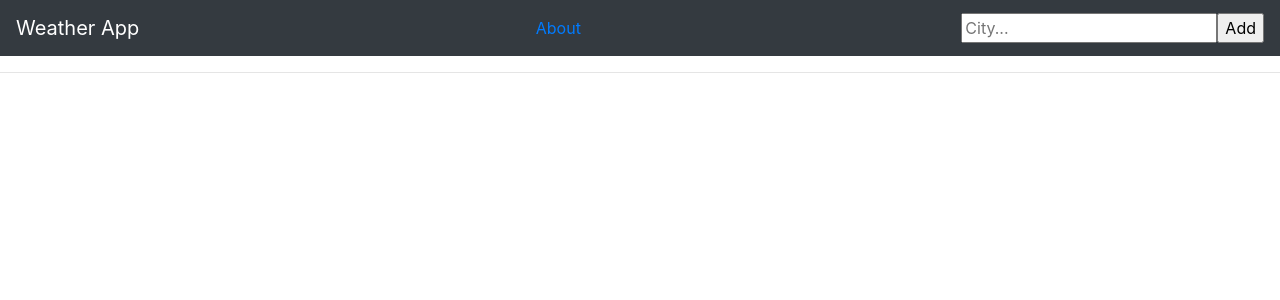
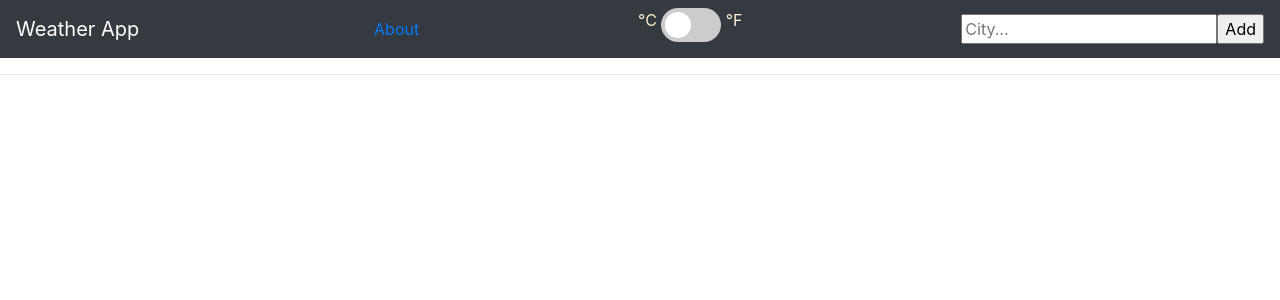
Before and after one commit to felipemunevarn/Weather-React, a React (Create React App) app: page / in a window 1280 px wide. Shown: the top 300 px of the page. Built offline with nearby package versions, Linux system fonts and the light colour scheme.

Commit message:
'updatingunits'

```diff
--- a/package.json
+++ b/package.json
@@ -9,8 +9,8 @@
     "@testing-library/user-event": "^7.2.1",
     "node-fetch": "^2.6.1",
     "prompt-sync": "^4.2.0",
-    "react": "^16.13.0",
-    "react-dom": "^16.13.0",
+    "react": "^16.14.0",
+    "react-dom": "^16.14.0",
     "react-router-dom": "^5.2.0",
     "react-scripts": "3.4.0"
   },
--- a/src/components/About.jsx
+++ b/src/components/About.jsx
@@ -9,7 +9,7 @@ function About({onSearch}) {
           <h2>ABOUT</h2>
         </span>
         <span>
-          <div>Frontend App done with React using https://openweathermap.org/api</div>
+          <div>Frontend App done with React using <a href='https://openweathermap.org/api'>https://openweathermap.org/api</a></div>
           {/* <div>This app has a pre-loaded city which is Ubate becouse there is where my parents live. Feel free to close it!!!</div> */}
           <div>Coded by Andres Munevar</div>
         </span>
--- a/src/components/Card.jsx
+++ b/src/components/Card.jsx
@@ -2,24 +2,24 @@ import React from 'react';
 import './Card.css';
 import { Link } from 'react-router-dom';
 
-export default function Card ({min, max, name, img, onClose, id}) {
+export default function Card ({min, max, name, img, onClose, id, country, symbol}) {
     return (
       <div className="card">
         <div id="closeIcon" className="row">
             <button onClick={onClose} className="btn btn-sm btn-danger">X</button>
         </div>
         <div className="card-body">
-          <Link to={`/Weather-React/ciudad/${id}`} >
-            <h5 className="card-title">{name}</h5>
+          <Link to={`/ciudad/${id}`} >
+            <h5 className="card-title">{name}, {country}</h5>
           </Link>
           <div className="row">
             <div className="col-sm-4 col-md-4 col-lg-4">
               <p>Min</p>
-              <p>{min}°</p>
+              <p>{min}°{symbol}</p>
             </div>
             <div className="col-sm-4 col-md-4 col-lg-4">
               <p>Max</p>
-              <p>{max}°</p>
+              <p>{max}°{symbol}</p>
             </div>
             <div className="col-sm-4 col-md-4 col-lg-4">
               <img className="iconoClima" src={"http://openweathermap.org/img/wn/"+img+"@2x.png"} width="80" height="80" alt="" />
--- a/src/components/Cards.jsx
+++ b/src/components/Cards.jsx
@@ -14,6 +14,8 @@ export default function Cards({cities, onClose}) {
           img={c.img}
           onClose={() => onClose(c.id)}
           id={c.id}
+          country={c.country}
+          units={c.units}
         /> )}
     </div>
   );
--- a/src/components/Ciudad.jsx
+++ b/src/components/Ciudad.jsx
@@ -1,13 +1,12 @@
 import React from "react";
 
 export default function Ciudad({city}) {
-
     return (
         <div className="ciudad">
                 <div className="container">
                     <h2>{city.name}</h2>
                     <div className="info">
-                        <div>Temperature: {city.temp} ºC</div>
+                        <div>Temperature: {city.temp} °{city.symbol}</div>
                         <div>Weather: {city.weather}</div>
                         <div>Wind: {city.wind} km/h</div>
                         <div>Clouds: {city.clouds}</div>
--- a/src/components/Nav.css
+++ b/src/components/Nav.css
@@ -1,3 +1,67 @@
-#logoHenry {
-  margin-right: 20px;
+/* The switch - the box around the slider */
+.switch {
+    position: relative;
+    display: inline-block;
+    width: 60px;
+    height: 34px;
+  }
+
+  /* Hide default HTML checkbox */
+  .switch input {
+    opacity: 0;
+    width: 0;
+    height: 0;
+  }
+
+  /* The slider */
+  .slider {
+    position: absolute;
+    cursor: pointer;
+    top: 0;
+    left: 0;
+    right: 0;
+    bottom: 0;
+    background-color: #ccc;
+    -webkit-transition: .4s;
+    transition: .4s;
+  }
+
+  .slider:before {
+    position: absolute;
+    content: "";
+    height: 26px;
+    width: 26px;
+    left: 4px;
+    bottom: 4px;
+    background-color: white;
+    -webkit-transition: .4s;
+    transition: .4s;
+  }
+
+  input:checked + .slider {
+    background-color: #2196F3;
+  }
+
+  input:focus + .slider {
+    box-shadow: 0 0 1px #2196F3;
+  }
+
+  input:checked + .slider:before {
+    -webkit-transform: translateX(26px);
+    -ms-transform: translateX(26px);
+    transform: translateX(26px);
+  }
+
+  /* Rounded sliders */
+  .slider.round {
+    border-radius: 34px;
+  }
+
+  .slider.round:before {
+    border-radius: 50%;
+  }
+
+.symbol {
+    color: blanchedalmond;
+    margin-top: px;
 }
--- a/src/components/Nav.jsx
+++ b/src/components/Nav.jsx
@@ -1,24 +1,25 @@
 import React from 'react';
 import SearchBar from './SearchBar.jsx';
+import Toggle from './Toggle.jsx';
 import './Nav.css';
 import { Link } from 'react-router-dom';
 
 
-function Nav({onSearch}) {
+function Nav({onSearch, onChange}) {
   return (
     <nav className="navbar navbar-dark bg-dark">
       <Link to='/'>
         <span className="navbar-brand">
-
           Weather App
         </span>
       </Link>
       <Link to='/about'>
         <span>About</span>
       </Link>
-        <SearchBar
-          onSearch={onSearch}
-        />
+      <Toggle onChange={onChange} />
+      <SearchBar
+        onSearch={onSearch}
+      />
     </nav>
   );
 };
--- /dev/null
+++ b/src/components/Toggle.jsx
@@ -0,0 +1,14 @@
+import React from "react";
+
+export default function Toggle({onChange}) {
+    return (
+        <div className="symbol">
+            <span>°C </span>
+            <label className="switch">
+                <input type="checkbox" onChange={(e) => onChange(e.target.value)}></input>
+                <span className="slider round"></span>
+            </label>
+            <span> °F</span>
+        </div>
+    );
+}
--- a/src/containers/App.js
+++ b/src/containers/App.js
@@ -12,39 +12,26 @@ const apiKey = '4ae2636d8dfbdc3044bede63951a019b';
 function App() {
   // const ubate = ;
   const [cities, setCities] = useState([]);
-
-  //  function preLoadUbate() {
-  //   //Llamado a la API del clima
-  //   fetch(`http://api.openweathermap.org/data/2.5/weather?q=ubate&units=metric&appid=${apiKey}`)
-  //     .then(r => r.json())
-  //     .then((recurso) => {
-  //       // if(recurso.main !== undefined){
-  //         const ciudad = {
-  //           min: Math.round(recurso.main.temp_min),
-  //           max: Math.round(recurso.main.temp_max),
-  //           img: recurso.weather[0].icon,
-  //           id: recurso.id,
-  //           wind: recurso.wind.speed,
-  //           temp: recurso.main.temp,
-  //           name: recurso.name,
-  //           weather: recurso.weather[0].main,
-  //           clouds: recurso.clouds.all,
-  //           latitud: recurso.coord.lat,
-  //           longitud: recurso.coord.lon
-  //         };
-  //         // if(!cities.find(city => city.id === ciudad.id)){
-  //         setCities(oldCities => [...oldCities, ciudad]);
-  //     }
-  // console.log("ubate");
-  // }
+  const [isToggled, setToggled] = useState(false);
 
   function onClose(id) {
     setCities(oldCities => oldCities.filter(c => c.id != id));
   }
 
+  function handleCheckboxChange(){
+    if(isToggled === false){
+      setToggled(true);
+    } else {
+      setToggled(false);
+    }
+
+  }
+
   function onSearch(ciudad) {
+    var units = (isToggled === false) ? 'metric' : 'imperial';
+    var symbol = (units === 'metric') ? 'C' : 'F';
     //Llamado a la API del clima
-    fetch(`https://api.openweathermap.org/data/2.5/weather?q=${ciudad}&units=metric&appid=${apiKey}`)
+    fetch(`https://api.openweathermap.org/data/2.5/weather?q=${ciudad}&units=${units}&appid=${apiKey}`)
       .then(r => r.json())
       .then((recurso) => {
         if(recurso.main !== undefined){
@@ -59,7 +46,9 @@ function App() {
             weather: recurso.weather[0].main,
             clouds: recurso.clouds.all,
             latitud: recurso.coord.lat,
-            longitud: recurso.coord.lon
+            longitud: recurso.coord.lon,
+            country: recurso.sys.country,
+            symbol: symbol
           };
           if(!cities.find(city => city.id === ciudad.id)){
             setCities(oldCities => [...oldCities, ciudad]);
@@ -74,7 +63,7 @@ function App() {
   }
 
   function onFilter(ciudadId) {
-    let ciudad = cities.filter(c => c.id == parseInt(ciudadId));
+    let ciudad = cities.filter(c => c.id === parseInt(ciudadId));
     if(ciudad.length > 0) {
         return ciudad[0];
     } else {
@@ -86,7 +75,7 @@ function App() {
     <div className="App">
       <Route
         path='/'
-        render={() => <Nav onSearch={onSearch} />}
+        render={() => <Nav onSearch={onSearch} onChange={handleCheckboxChange}/>}
       />
       <Route
         exact path='/about'
@@ -100,7 +89,7 @@ function App() {
         /> }
       />
       <Route
-        exact path='/Weather-React/ciudad/:ciudadId'
+        exact path='/ciudad/:ciudadId'
         render={({match}) => <Ciudad
           city={onFilter(match.params.ciudadId)}
         />}
```
Also changed, not shown: 19 other files (tests, documents, lock files or other folders).
